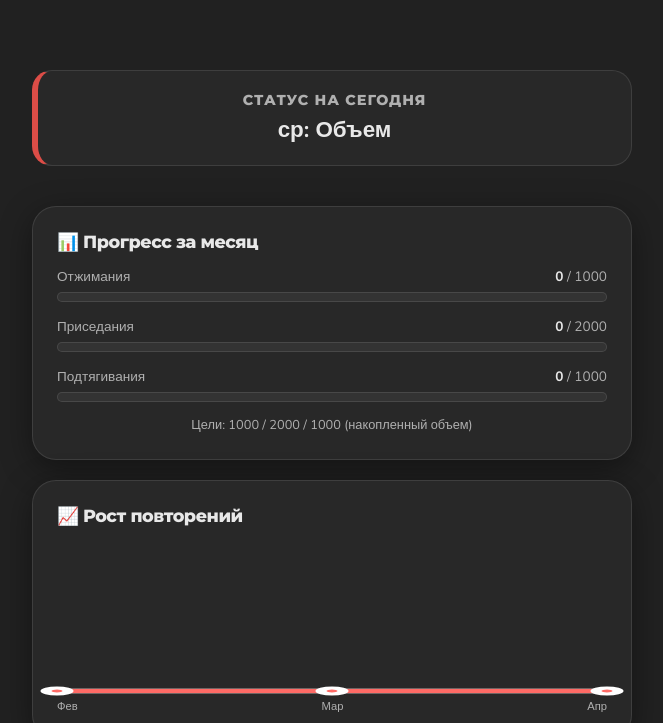
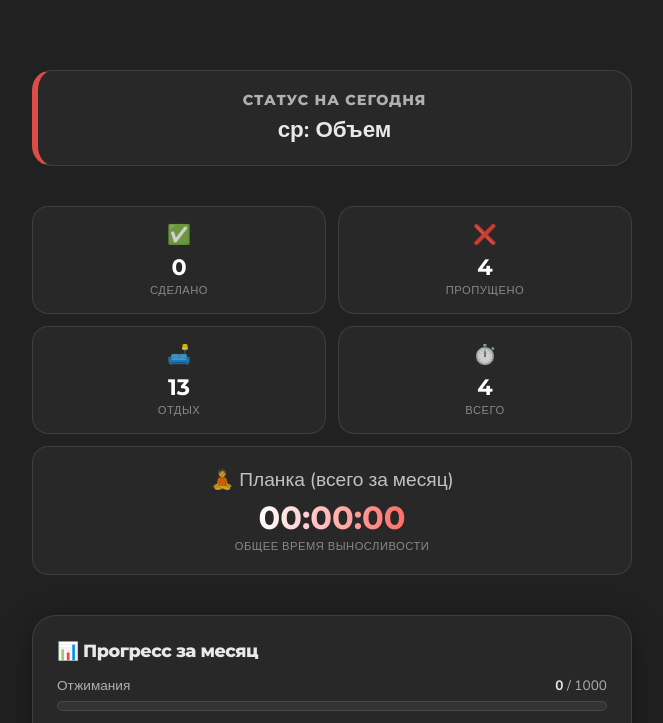
Before and after one commit to RealMichaelSage/SageWorkOut, a plain HTML site: page index.html in a window 1280 px wide. Both pictures are taken after a click on the button "История". Shown: the top 723 px of the page, without its empty margins (308-971 px from the left). Drawn offline with nearby package versions, Linux system fonts and the light colour scheme.

Commit message:
Add advanced history stats (workouts count, missed days, plank time)

```diff
--- a/app.js
+++ b/app.js
@@ -149,40 +149,70 @@ function getCurrentState(dateOverride) {
   return { date: now, dateKey, type, monthName, goal: data, volume: currentVolume, saved: savedData };
 }
 
+function formatSeconds(totalSeconds) {
+  const h = Math.floor(totalSeconds / 3600);
+  const m = Math.floor((totalSeconds % 3600) / 60);
+  const s = totalSeconds % 60;
+  return [h, m, s].map(v => v.toString().padStart(2, '0')).join(':');
+}
+
 function getMonthlyStats(monthOffset = 0) {
   const targetDate = new Date();
   targetDate.setMonth(targetDate.getMonth() - monthOffset);
   const month = targetDate.getMonth();
   const year = targetDate.getFullYear();
   const daysInMonth = new Date(year, month + 1, 0).getDate();
+  const today = new Date();
+  today.setHours(0,0,0,0);
 
-  let pushups = 0, squats = 0, pullups = 0;
+  let pushups = 0, squats = 0, pullups = 0, plankSeconds = 0;
+  let completedCount = 0, missedCount = 0, restCount = 0;
   const notes = [];
 
   for (let d = 1; d <= daysInMonth; d++) {
     const curDate = new Date(year, month, d);
+    const type = getDayType(curDate);
     const dateKey = `sage_workout_${curDate.toISOString().split('T')[0]}`;
     const saved = JSON.parse(localStorage.getItem(dateKey) || "{}");
 
+    // Stats for volume
     if (saved.main) {
+      const monthGoal = (PROGRAM.months[MONTH_NAMES[month]] || PROGRAM.months["Апрель"]).volume;
       if (saved.main.pushups) {
-        const goal = (PROGRAM.months[MONTH_NAMES[month]] || PROGRAM.months["Апрель"]).volume.pu;
-        saved.main.pushups.forEach((done, i) => { if (done) pushups += goal[i] || 0; });
+        saved.main.pushups.forEach((done, i) => { if (done) pushups += monthGoal.pu[i] || 0; });
       }
       if (saved.main.squats) {
-        const goal = (PROGRAM.months[MONTH_NAMES[month]] || PROGRAM.months["Апрель"]).volume.sq;
-        saved.main.squats.forEach((done, i) => { if (done) squats += goal[i] || 0; });
+        saved.main.squats.forEach((done, i) => { if (done) squats += monthGoal.sq[i] || 0; });
       }
       if (saved.main.pullups) {
-        const goal = (PROGRAM.months[MONTH_NAMES[month]] || PROGRAM.months["Апрель"]).volume.plups;
-        saved.main.pullups.forEach((done, i) => { if (done) pullups += goal[i] || 0; });
+        saved.main.pullups.forEach((done, i) => { if (done) pullups += monthGoal.plups[i] || 0; });
+      }
+      if (saved.main.plank) {
+        saved.main.plank.forEach((done, i) => { if (done) plankSeconds += monthGoal.pl[i] || 0; });
       }
     }
+
+    // Advanced Stats
+    if (type === "Отдых") {
+      restCount++;
+    } else {
+      if (saved.done) {
+        completedCount++;
+      } else if (curDate < today) {
+        // If it was a workout day in the past and not finished, check if ANY work was done
+        const workDone = saved.warmup?.some(v => v) ||
+                         saved.main?.pushups?.some(v => v) ||
+                         saved.main?.squats?.some(v => v) ||
+                         saved.main?.pullups?.some(v => v);
+        if (!workDone) missedCount++;
+      }
+    }
+
     if (saved.note) {
       notes.push({ date: curDate.toLocaleDateString("ru-RU"), text: saved.note });
     }
   }
-  return { pushups, squats, pullups, notes };
+  return { pushups, squats, pullups, plankSeconds, completedCount, missedCount, restCount, notes };
 }
 
 function getGrowthData() {
@@ -340,6 +370,34 @@ function renderHistoryView(container) {
     <div class="history-today-badge fade-in">
       <h3>Статус на сегодня</h3>
       <div class="status-text">${state.date.toLocaleDateString("ru-RU", {weekday:'short'})}: ${state.type}</div>
+    </div>
+
+    <div class="stats-grid fade-in">
+      <div class="stat-card">
+        <div class="stat-icon">✅</div>
+        <div class="stat-value">${stats.completedCount}</div>
+        <div class="stat-label">Сделано</div>
+      </div>
+      <div class="stat-card">
+        <div class="stat-icon">❌</div>
+        <div class="stat-value">${stats.missedCount}</div>
+        <div class="stat-label">Пропущено</div>
+      </div>
+      <div class="stat-card">
+        <div class="stat-icon">🛋️</div>
+        <div class="stat-value">${stats.restCount}</div>
+        <div class="stat-label">Отдых</div>
+      </div>
+      <div class="stat-card">
+        <div class="stat-icon">⏱️</div>
+        <div class="stat-value">${stats.completedCount + stats.missedCount}</div>
+        <div class="stat-label">Всего</div>
+      </div>
+      <div class="stat-card wide">
+        <div class="stat-icon">🧘 Планка (всего за месяц)</div>
+        <div class="stat-value stat-value-large">${formatSeconds(stats.plankSeconds)}</div>
+        <div class="stat-label">Общее время выносливости</div>
+      </div>
     </div>
 
     <section class="glass-card fade-in">
--- a/style.css
+++ b/style.css
@@ -831,3 +831,59 @@ input[type="checkbox"] {
   from { opacity: 0; transform: translateY(20px); }
   to { opacity: 1; transform: translateY(0); }
 }
+
+/* History Stats Grid */
+.stats-grid {
+  display: grid;
+  grid-template-columns: repeat(2, 1fr);
+  gap: 12px;
+  margin-bottom: 20px;
+}
+
+.stat-card {
+  background: var(--glass-bg);
+  backdrop-filter: blur(10px);
+  -webkit-backdrop-filter: blur(10px);
+  border: 1px solid var(--glass-border);
+  border-radius: 16px;
+  padding: 15px;
+  text-align: center;
+  display: flex;
+  flex-direction: column;
+  align-items: center;
+  justify-content: center;
+}
+
+.stat-icon {
+  font-size: 1.2rem;
+  margin-bottom: 5px;
+  opacity: 0.8;
+}
+
+.stat-value {
+  font-family: 'Montserrat', sans-serif;
+  font-size: 1.4rem;
+  font-weight: 700;
+  color: #fff;
+}
+
+.stat-label {
+  font-size: 0.7rem;
+  color: #888;
+  text-transform: uppercase;
+  letter-spacing: 0.5px;
+  margin-top: 2px;
+}
+
+.stat-card.wide {
+  grid-column: span 2;
+  padding: 20px;
+}
+
+.stat-value-large {
+  font-size: 2rem;
+  background: linear-gradient(to right, #fff, var(--accent-secondary));
+  -webkit-background-clip: text;
+  background-clip: text;
+  -webkit-text-fill-color: transparent;
+}
--- a/sw.js
+++ b/sw.js
@@ -1,4 +1,4 @@
-const CACHE_NAME = 'sageworkout-v12';
+const CACHE_NAME = 'sageworkout-v13';
 const ASSETS = [
   './',
   './index.html',
```
